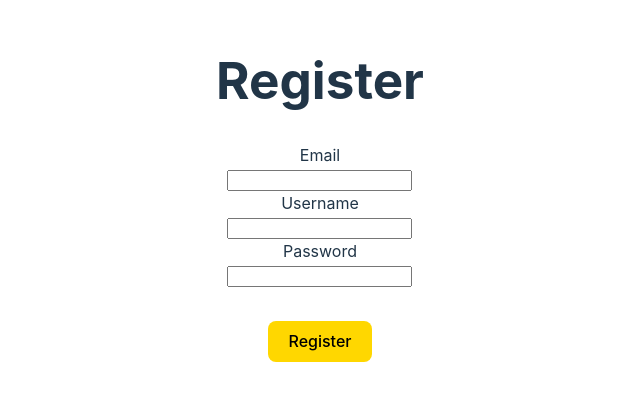
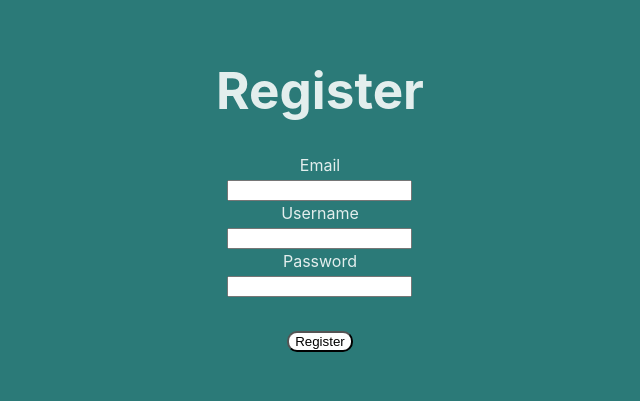
Before and after one commit to BFAH/BFAH, a React (Vite) app: page /register in a window 1280 px wide. Shown: the part 205-606 px from the top of the page, without its empty margins (320-960 px from the left). Built offline with nearby package versions, Linux system fonts and the light colour scheme.

Commit message:
added some styling to filterbar button

```diff
--- a/src/client/App.css
+++ b/src/client/App.css
@@ -5,41 +5,13 @@
   text-align: center;
 }
 
-.logo {
-  height: 6em;
-  padding: 1.5em;
-  will-change: filter;
-  transition: filter 300ms;
-}
-.logo:hover {
-  filter: drop-shadow(0 0 2em #646cffaa);
-}
-.logo.react:hover {
-  filter: drop-shadow(0 0 2em #61dafbaa);
-}
 
-@keyframes logo-spin {
-  from {
-    transform: rotate(0deg);
-  }
-  to {
-    transform: rotate(360deg);
-  }
-}
 
-@media (prefers-reduced-motion: no-preference) {
-  a:nth-of-type(2) .logo {
-    animation: logo-spin infinite 20s linear;
-  }
-}
 
-.card {
-  padding: 2em;
-}
 
-.read-the-docs {
-  color: #888;
-}
+
+
+
 
 .all-products {
   display: flex;
@@ -63,7 +35,8 @@
 }
 
 button {
-  background-color: gold;
+  background-color: #feffff;
+  border-radius: 10px;
   color: black;
   margin: 10px;
 }
--- a/src/client/components/AllProducts.jsx
+++ b/src/client/components/AllProducts.jsx
@@ -32,7 +32,7 @@ console.log(filtered);
                 <div className="cards">
                     {filtered && filtered.map((product)=> {
                         return (
-                            <div key={product.id} style={{height:"300px", width:"300px", border:"black solid 4px", margin:"20px", backgroundColor:"gold", color:"black"}}>
+                            <div key={product.id} style={{height:"300px", width:"300px", border:"black solid 4px", margin:"20px", backgroundColor:"#def2f1", color:"black"}}>
                                 <h3>{product.name}</h3>
                                 <p>{product.description}</p>
                                 <img src={product.imageUrl} style={{height:"100px", width:"100px"}}/>
@@ -44,11 +44,11 @@ console.log(filtered);
                 <div className="cards">
                     {products && products.map((product)=> {
                         return (
-                            <div key={product.id} style={{height:"300px", width:"300px", border:"black solid 4px", margin:"20px", backgroundColor:"gold", color:"black"}}>
+                            <div key={product.id} style={{height:"330px", width:"300px", border:"black solid 4px", margin:"20px", backgroundColor:"#def2f1", color:"black"}}>
                                 <h3>{product.name}</h3>
                                 <p>{product.description}</p>
                                 <img src={product.imageUrl} style={{height:"100px", width:"100px"}}/>
-
+                                <h4>${product.price}</h4>
                             </div>
                         )})}
                 </div> }
--- a/src/client/index.css
+++ b/src/client/index.css
@@ -5,7 +5,7 @@
 
   color-scheme: light dark;
   color: rgba(255, 255, 255, 0.87);
-  background-color:rgb(0, 78, 0);
+  background-color:#2b7a78;
 
   font-synthesis: none;
   text-rendering: optimizeLegibility;
@@ -14,14 +14,7 @@
   -webkit-text-size-adjust: 100%;
 }
 
-a {
-  font-weight: 500;
-  color: #646cff;
-  text-decoration: inherit;
-}
-a:hover {
-  color: #535bf2;
-}
+
 
 body {
   margin: 0;
@@ -35,35 +28,3 @@ h1 {
   font-size: 3.2em;
   line-height: 1.1;
 }
-
-button {
-  border-radius: 8px;
-  border: 1px solid transparent;
-  padding: 0.6em 1.2em;
-  font-size: 1em;
-  font-weight: 500;
-  font-family: inherit;
-  background-color: #1a1a1a;
-  cursor: pointer;
-  transition: border-color 0.25s;
-}
-button:hover {
-  border-color: #646cff;
-}
-button:focus,
-button:focus-visible {
-  outline: 4px auto -webkit-focus-ring-color;
-}
-
-@media (prefers-color-scheme: light) {
-  :root {
-    color: #213547;
-    background-color: #ffffff;
-  }
-  a:hover {
-    color: #747bff;
-  }
-  button {
-    background-color: #f9f9f9;
-  }
-}
```
